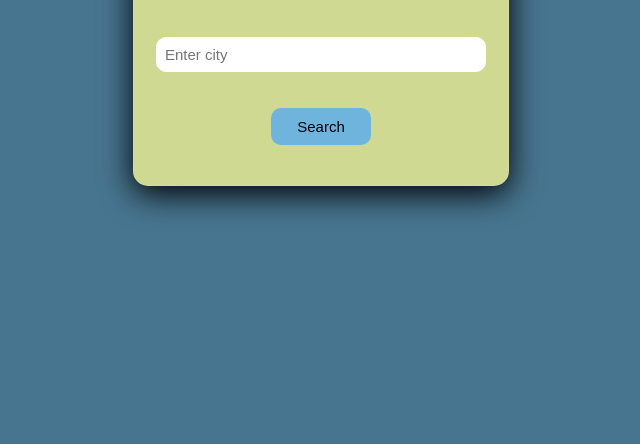
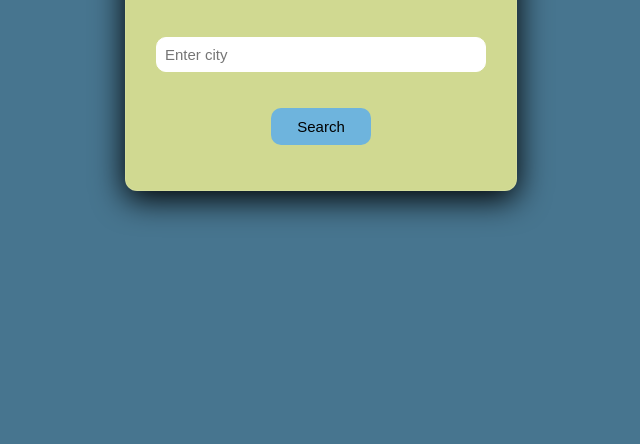
Before and after one commit to MeHalogen/SkyCast, a plain HTML site: page index.html in a window 1280 px wide. Shown: the part 356-800 px from the top of the page, without its empty margins (319-959 px from the left). Drawn offline with Linux system fonts and the light colour scheme.

Commit message:
Update style.css

```diff
--- a/style.css
+++ b/style.css
@@ -10,9 +10,11 @@ body {
 
 #weather-container {
     background: rgb(208, 217, 145);
-    max-width: 400px;
-    padding: 20px;
-    border-radius: 15px;
+    max-width: 340px;
+    width: 96vw;
+    padding: 25px;
+    font-size: 15px;
+    border-radius: 12px;
     box-shadow: 0 8px 32px rgba(0, 0, 0, 1);
     backdrop-filter: blur(10px);
     border: 1px solid rgba(255, 255, 255, 0.1);
```
